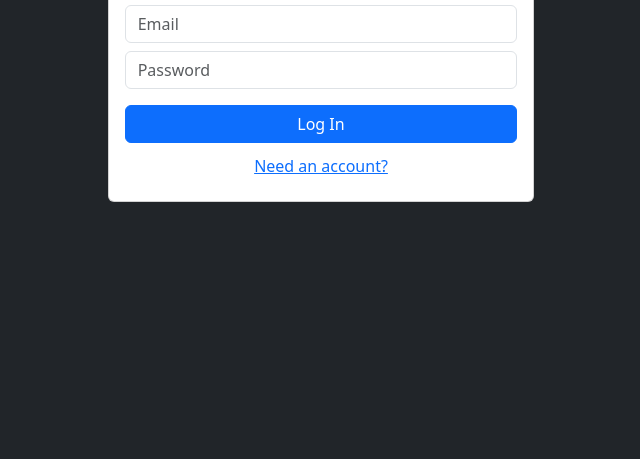
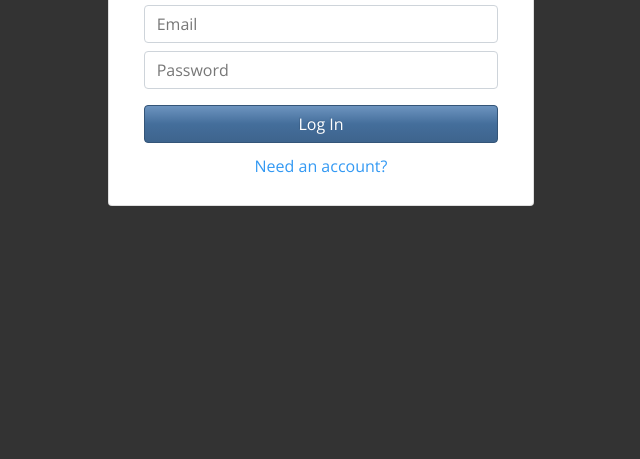
Before and after one commit to Orodri6/WebDevProject, a plain HTML site: page index.html in a window 1280 px wide. Shown: the part 341-800 px from the top of the page, without its empty margins (319-959 px from the left). Drawn offline with nearby package versions, Linux system fonts and the light colour scheme; some packages are replaced by stand-ins of ours; a script that the page names is missing.

Commit message:
Update index.html
Added a style sheet to the webpage

```diff
--- a/index.html
+++ b/index.html
@@ -4,7 +4,7 @@
     <meta charset="UTF-8">
     <meta name="viewport" content="width=device-width, initial-scale=1.0">
     <title>Feedback App</title>
-    <link href="https://cdn.jsdelivr.net/npm/bootstrap@5.3.3/dist/css/bootstrap.min.css" rel="stylesheet" integrity="sha384-QWTKZyjpPEjISv5WaRU9OFeRpok6YctnYmDr5pNlyT2bRjXh0JMhjY6hW+ALEwIH" crossorigin="anonymous">
+    <link rel="stylesheet" href="https://cdn.jsdelivr.net/npm/bootswatch@4.5.2/dist/spacelab/bootstrap.min.css" integrity="sha384-F1AY0h4TrtJ8OCUQYOzhcFzUTxSOxuaaJ4BeagvyQL8N9mE4hrXjdDsNx249NpEc" crossorigin="anonymous">
 </head>
 <body class="bg-dark">
     <!-- Main Div Tag-->
```
